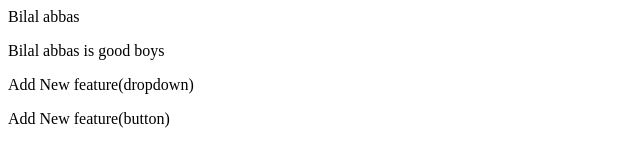
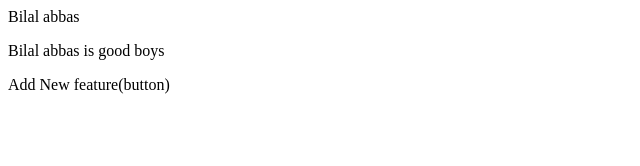
Before and after one commit to Bilal9076/LocalRepo, a plain HTML site: page index.html in a window 1280 px wide. Shown: the whole page, without its empty margins (0-640 px from the left). Drawn offline with Linux system fonts and the light colour scheme.

```diff
--- a/index.html
+++ b/index.html
@@ -1,4 +1,4 @@
+
 <p>Bilal abbas</p>
 <p>Bilal abbas is good boys</p>
-<p>Add New feature(dropdown)</p>
 <p>Add New feature(button)</p>
```
